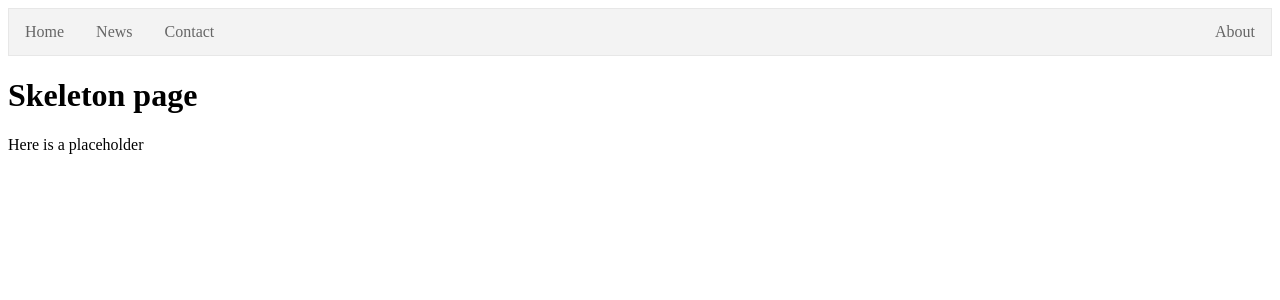
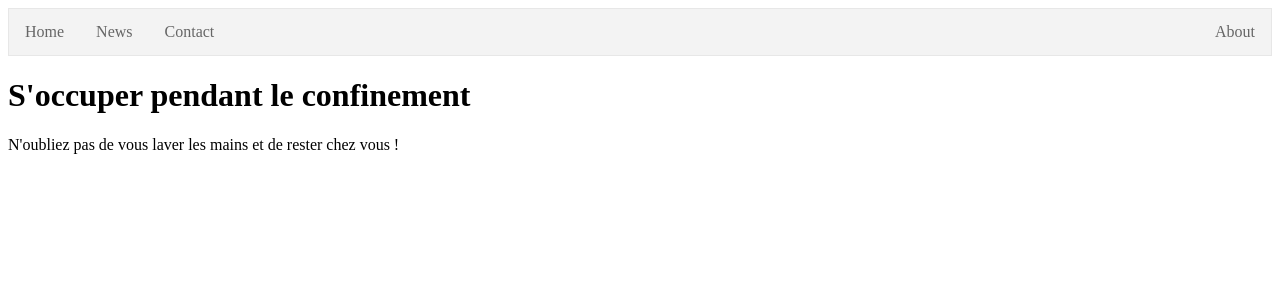
Before and after one commit to jonathanlsn/Web-programmation, a Flask app: page / in a window 1280 px wide. Shown: the top 300 px of the page. Run offline with Flask 2, Linux system fonts and the light colour scheme.

Commit message:
réecriture des balises

```diff
--- a/PrograWebSources-master-PlainTemplate/PlainTemplate/templates/index.html
+++ b/PrograWebSources-master-PlainTemplate/PlainTemplate/templates/index.html
@@ -1,7 +1,7 @@
 {% extends "base.html" %}
 
 {% block content %}
-<h1>Skeleton page</h1>
+<h1>S'occuper pendant le confinement</h1>
 
-<p>Here is a placeholder</p>
+<p>N'oubliez pas de vous laver les mains et de rester chez vous !</p>
 {% endblock %}
```
